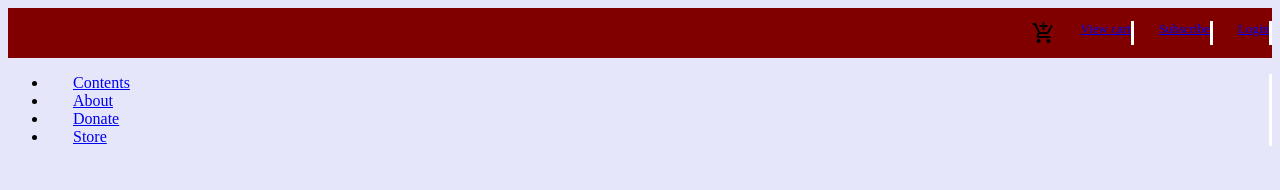
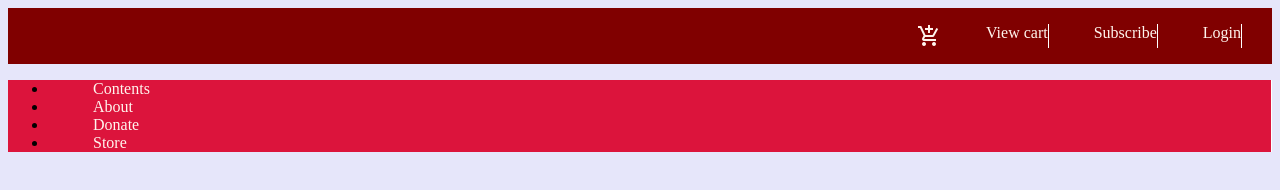
Before and after one commit to Gregory-Alexander-Bertrand/Navbar2.0, a plain HTML site: page index.html in a window 1280 px wide. Drawn offline with Linux system fonts and the light colour scheme; a web font is replaced by a local one.

Commit message:
Update style.css

```diff
--- a/style.css
+++ b/style.css
@@ -21,10 +21,26 @@ header {
 .main {
     list-style-type: none;
     display: inline-flex;
-    font-size: 13px;
+    font-size: 16px;
+    padding-right: 30px;
 }
 
 li {
-    padding-left: 25px;
+    padding-left: 45px;
     border-right: solid #ffffff;
+    border-width: 1px;
 }
+
+li a {
+    text-decoration: none;
+    color: #fff5ee;
+}
+
+.material-icons {
+    color: #fff5ee;
+}
+
+div {
+    background-color: #dc143c;
+    padding-top: 0;
+}
```
